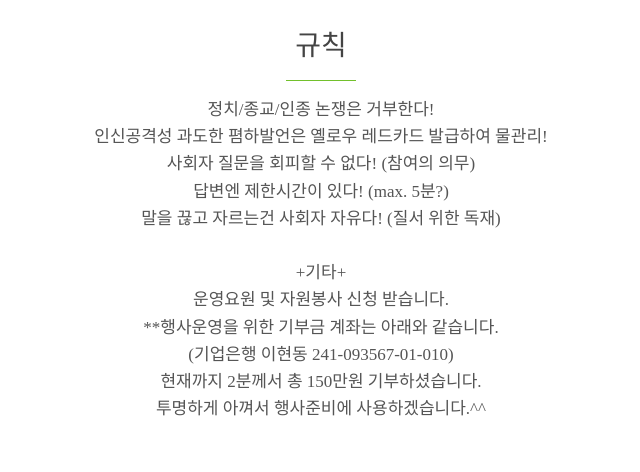
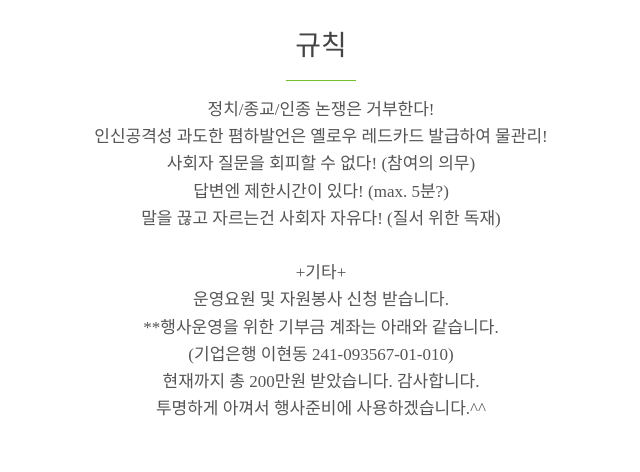
Before and after one commit to arahansa/brandnew, a website: page index.html in a window 1280 px wide. Shown: the part 4132-4604 px from the top of the page, 319-959 px from the left. Drawn offline with Linux system fonts and the light colour scheme; a script that the page names is missing; a web font is replaced by a local one.

Commit message:
donate people deleted

```diff
--- a/index.html
+++ b/index.html
@@ -408,7 +408,7 @@
 운영요원 및 자원봉사 신청 받습니다.<br>
 **행사운영을 위한 기부금 계좌는 아래와 같습니다.<br>
 (기업은행 이현동 241-093567-01-010)<br>
-현재까지 2분께서 총 150만원 기부하셨습니다.<br>
+현재까지 총 200만원 받았습니다. 감사합니다. <br>
 투명하게 아껴서 행사준비에 사용하겠습니다.^^
 </p>
             </div>
```
